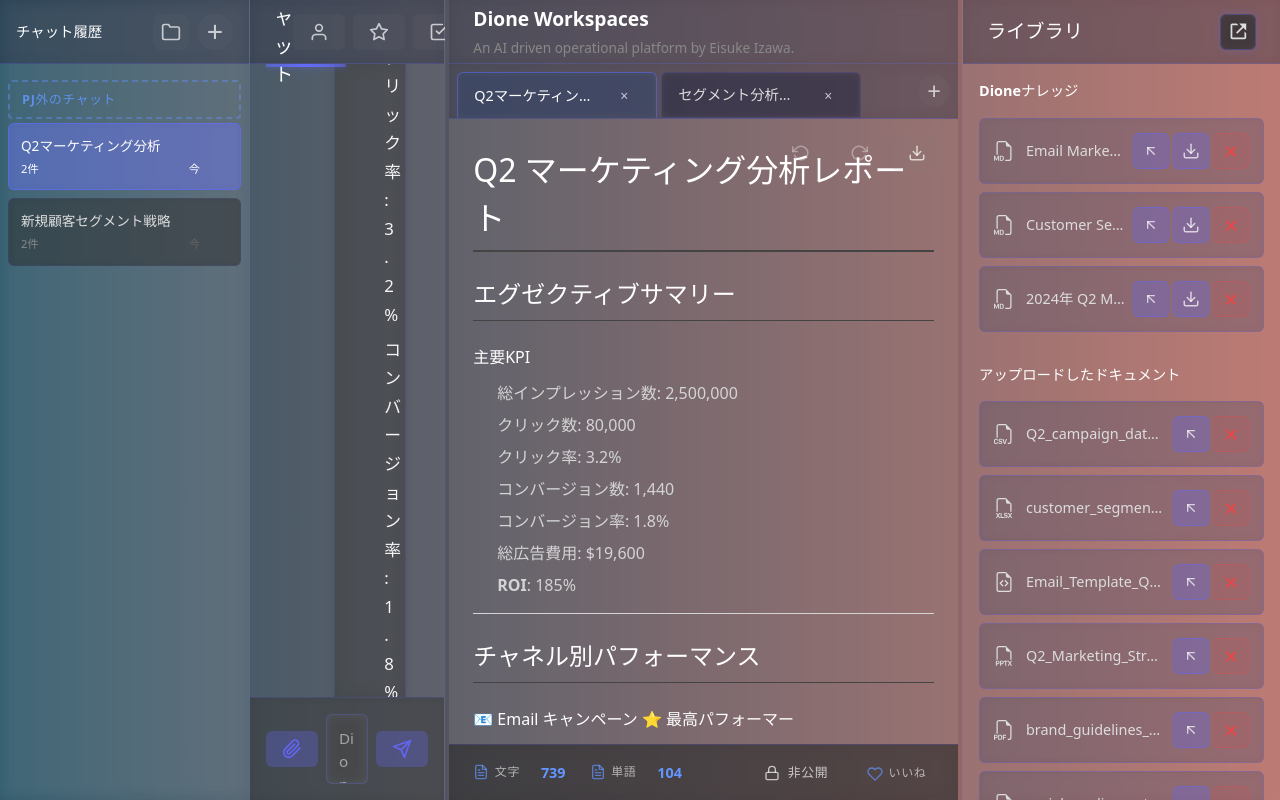
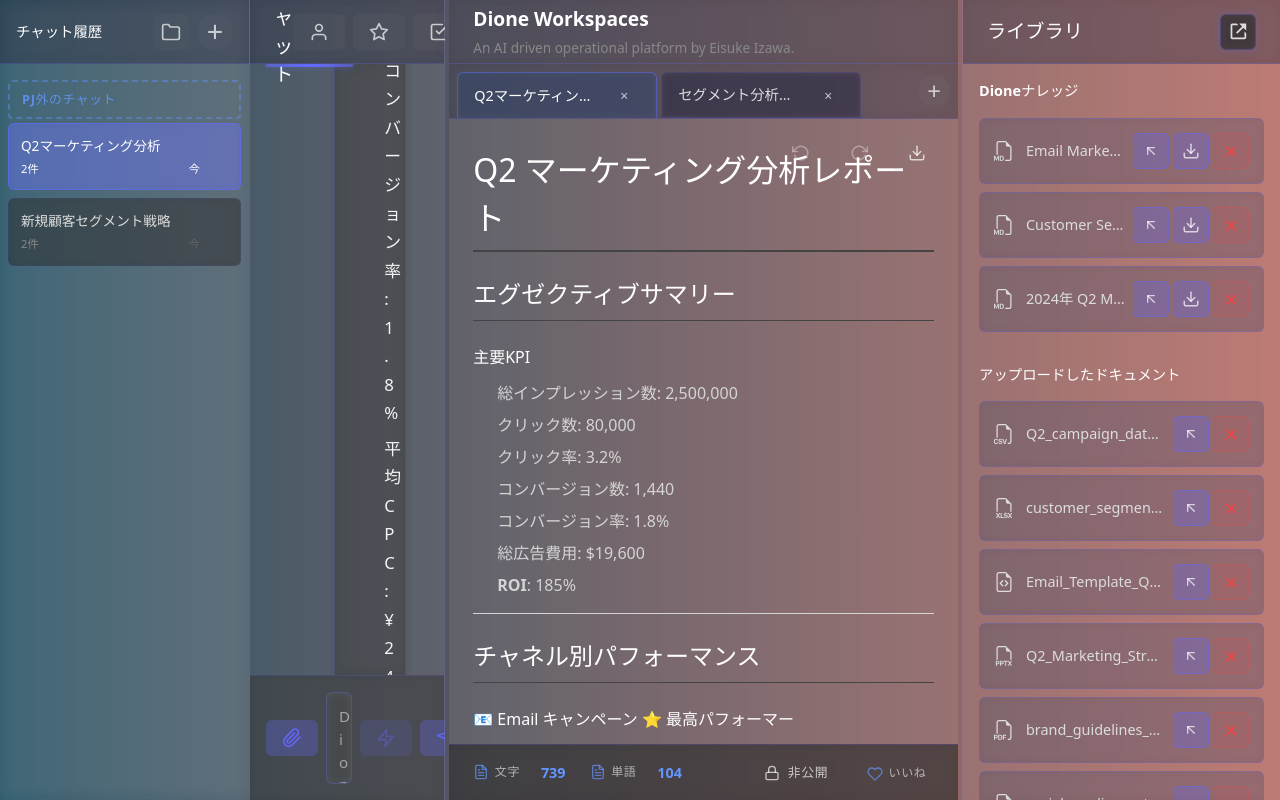
Before and after one commit to AyaNetworks/gamen, a React (Vite) app in the folder ai-workspace-app/: page / in a window 1280 px wide. Built offline with nearby package versions, Linux system fonts and the light colour scheme.

Commit message:
feat(ui): add chat input augmentation button and container
introduce an augmentation button to enhance and refine user messages
before sending, along with a flex container for input actions in
ChatPanel styling. remove unnecessary transform scaling from button
styles for consistent UI appearance.

```diff
--- a/ai-workspace-app/src/components/ChatPanel.css
+++ b/ai-workspace-app/src/components/ChatPanel.css
@@ -1078,7 +1078,6 @@ button.radix-button.project-toggle-button {
   background-color: rgba(100, 150, 255, 1);
   border-color: rgba(100, 150, 255, 0.9);
   box-shadow: 0 0 15px rgba(100, 150, 255, 0.5);
-  transform: scale(1.1);
 }
 
 .chat-attach-button svg {
@@ -1129,6 +1128,15 @@ button.radix-button.project-toggle-button {
   box-shadow: 0 0 15px rgba(100, 108, 255, 0.5);
 }
 
+/* Chat input actions container - holds augmentation and send buttons */
+.chat-input-actions {
+  display: flex;
+  gap: 0.5rem;
+  align-items: center;
+  flex-shrink: 0;
+}
+
+
 /* File Attachments Preview (before sending) */
 .attached-files-preview {
   display: flex;
@@ -1534,7 +1542,6 @@ button.radix-button.project-toggle-button {
   background-color: rgba(66, 71, 217, 1);
   border-color: rgba(66, 71, 217, 1);
   box-shadow: 0 0 18px rgba(83, 91, 242, 0.6);
-  transform: scale(1.1);
 }
 
 .light-theme .chat-attach-button svg {
--- a/ai-workspace-app/src/components/ChatPanel.jsx
+++ b/ai-workspace-app/src/components/ChatPanel.jsx
@@ -357,6 +357,28 @@ function ChatPanel() {
 
   const handleAttachClick = () => {
     fileInputRef.current?.click()
+  }
+
+  const handleAugmentInput = () => {
+    if (!inputValue.trim()) return
+
+    // Fine-tune the input by adding clarity and context
+    const fineTunedPrompt = `${inputValue.trim()}
+
+Please provide a detailed, clear, and actionable response.`
+
+    setInputValue(fineTunedPrompt)
+    textareaRef.current?.focus()
+
+    // Auto-resize textarea
+    if (textareaRef.current) {
+      textareaRef.current.style.height = 'auto'
+      setTimeout(() => {
+        if (textareaRef.current) {
+          textareaRef.current.style.height = Math.min(textareaRef.current.scrollHeight, 200) + 'px'
+        }
+      }, 0)
+    }
   }
 
   const handleCopyMessage = async (content, index) => {
@@ -1135,11 +1157,23 @@ function ChatPanel() {
               className="chat-input"
               rows="1"
             />
-            <AnimatedSendButton
-              shouldAnimate={shouldAnimateSendBtn}
-              animationKey={animationKeyRef.current}
-              onAnimationComplete={handleAnimationComplete}
-            />
+            <div className="chat-input-actions">
+              <Button
+                type="button"
+                variant="soft"
+                size="md"
+                onClick={handleAugmentInput}
+                title="メッセージを最適化"
+                disabled={!inputValue.trim()}
+              >
+                <FiZap size={20} />
+              </Button>
+              <AnimatedSendButton
+                shouldAnimate={shouldAnimateSendBtn}
+                animationKey={animationKeyRef.current}
+                onAnimationComplete={handleAnimationComplete}
+              />
+            </div>
           </div>
         </form>
       </div>
```
